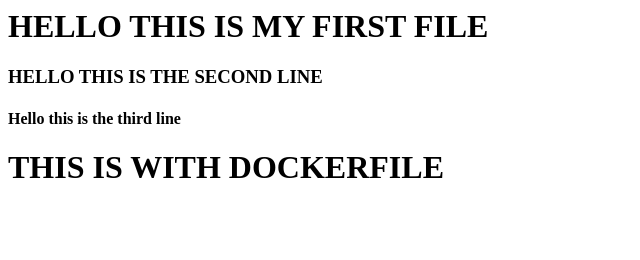
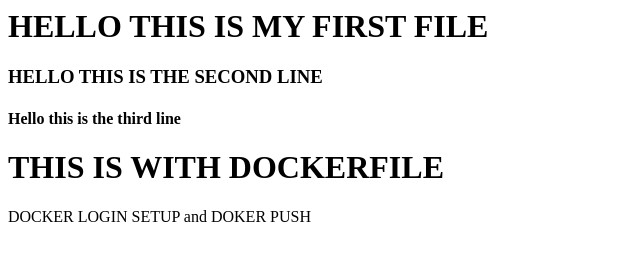
Before and after one commit to STARDITISS/mproject, a plain HTML site: page index.html in a window 1280 px wide. Shown: the whole page, without its empty margins (0-640 px from the left). Drawn offline with Linux system fonts and the light colour scheme.

Commit message:
SIXTH COMMIT

```diff
--- a/index.html
+++ b/index.html
@@ -2,3 +2,4 @@
 <h3>HELLO THIS IS THE SECOND LINE</h3>
 <h4>Hello this is the third line</h4>
 <h1>THIS IS WITH DOCKERFILE </h1>
+<p>DOCKER LOGIN SETUP and DOKER PUSH </p>
```
